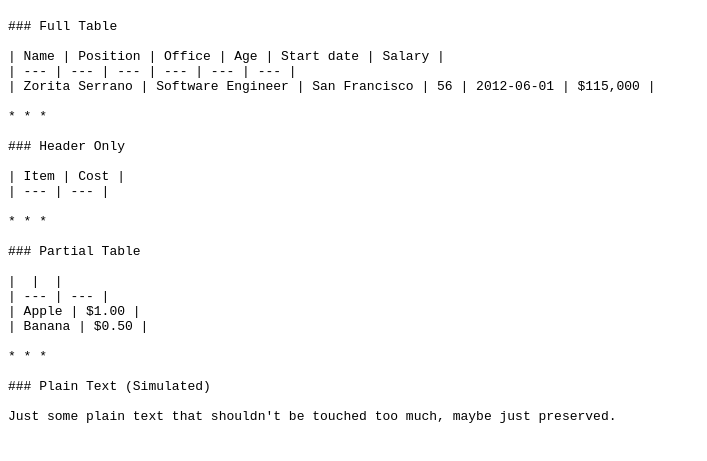
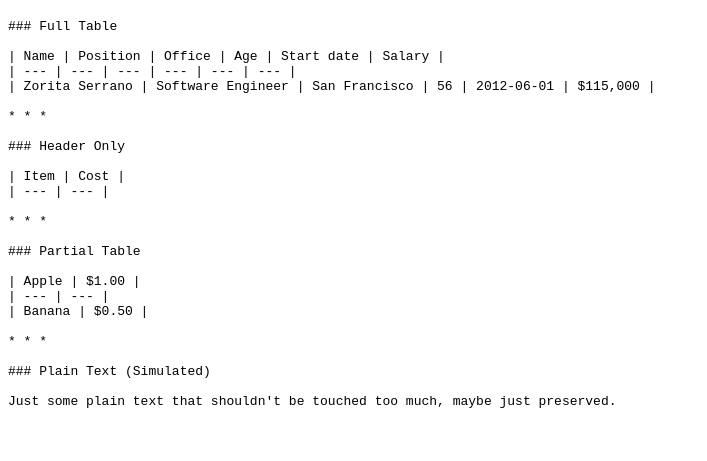
Before and after one commit to ArieFisher/copy-minimal-md, a browser extension: page test_cleaner.html in a window 1280 px wide. Shown: the part 61-522 px from the top of the page, without its empty margins (0-707 px from the left). Drawn offline with Linux system fonts and the light colour scheme.

Commit message:
fix: promote first data row as header for headerless tables
Tables without explicit <thead> now use the first data row as the header
instead of creating empty header cells. This improves markdown output
for partial table copies from Google Docs.

```diff
--- a/test_cleaner.html
+++ b/test_cleaner.html
@@ -102,17 +102,19 @@
 
             if (!isImplicitHeader) {
               // It's a data table without headers (e.g. partial copy)
-              // Create a dummy header row
+              // Promote the first row as the header instead of creating empty headers
               const thead = doc.createElement('thead');
               const tr = doc.createElement('tr');
-              // Matches column count of first row
+              // Copy content from first row to header
               for (let i = 0; i < firstRow.cells.length; i++) {
                 const th = doc.createElement('th');
-                th.textContent = ""; // Empty header
+                th.textContent = firstRow.cells[i]?.textContent || "";
                 tr.appendChild(th);
               }
               thead.appendChild(tr);
               table.insertBefore(thead, table.firstChild);
+              // Remove the original first row from tbody to avoid duplication
+              firstRow.remove();
               modified = true;
             }
           }
```
Also changed, not shown: content.js (+5 -3 lines), .agent/rules/git-workflow-policy.md (added), manifest.json, 1 other file.
